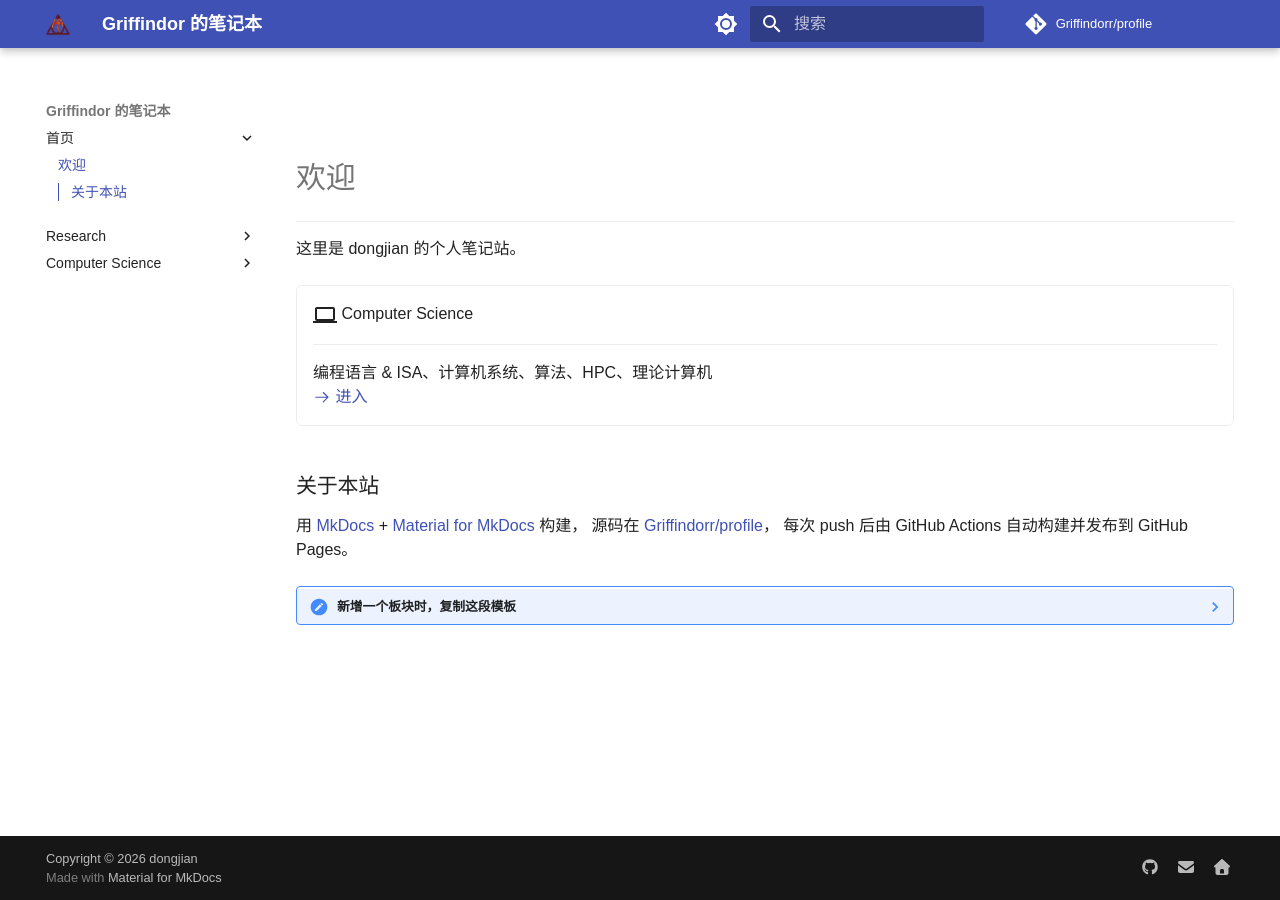
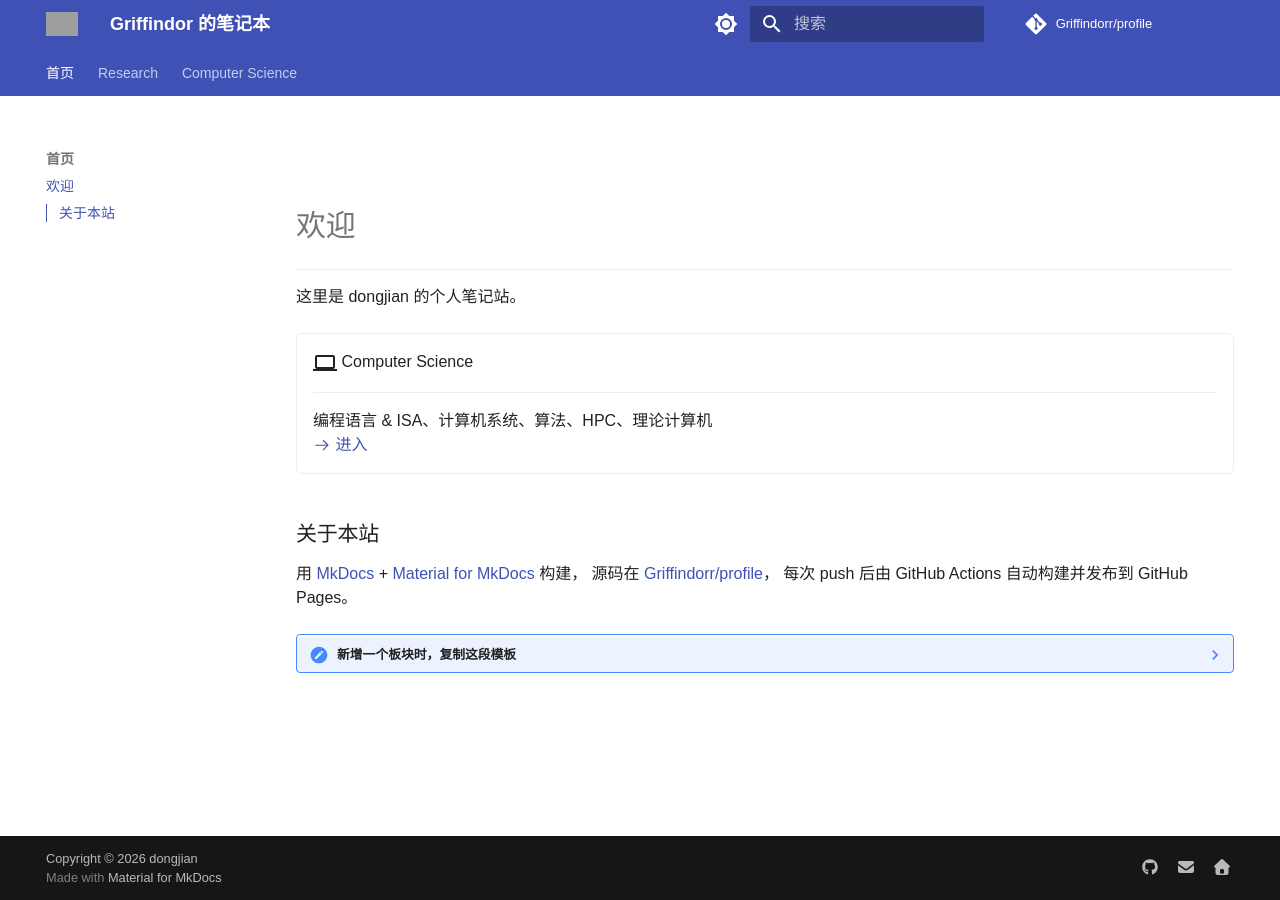
Before and after one commit to Griffindorr/profile, an MkDocs documentation site: the page built from docs/index.md, in a window 1280 px wide. Built offline with MkDocs 1.6.1 and Material for MkDocs 9.7.7, drawn with Linux system fonts in a browser that asks for light colours; comment, search, counter and statistics services are not loaded; a style sheet for code colours, icons or effects is not loaded; grey boxes are pictures that could not be loaded.

Commit message:
feat(nav): 顶层板块改为页头横向标签栏
加回 navigation.tabs —— 首页 / Research / Computer Science 从左侧栏
提到页头下方，横向排成标签。toc.integrate 保留（页面目录仍在左侧）。

顺带把 custom.css 的缓存版本号从 v=19 提到 v=20。

```diff
--- a/mkdocs.yml
+++ b/mkdocs.yml
@@ -18,7 +18,10 @@ theme:
   # GitHub Pages 对这些文件设了 cache-control: max-age=600，且文件名不变的话
   # 浏览器会直接用缓存里的旧图、根本不去下载。改 URL 才能强制刷新。
   favicon: assets/favicon.png?v=2
-  logo: assets/logo.png?v=2
+  # 页头左侧的圆形头像 —— 取的是 GitHub 账号 Griffindorr 的头像
+  # （https://github.com/Griffindorr.png）。原图是 Deathly Hallows 的 logo.png，
+  # 仍留在 docs/assets/ 里，要换回去把下面这行改成 assets/logo.png?v=3 即可。
+  logo: assets/avatar.jpg?v=1
   # 明暗切换：默认跟随系统偏好，右上角按钮可手动覆盖。
   # 配色用 Material 默认的 indigo —— 【不是】之前那套 brown + deep orange。
   palette:
@@ -36,10 +39,13 @@ theme:
       toggle:
         icon: material/brightness-4
         name: 切换到浅色模式
-  # features：只开了 toc.integrate —— 把页面目录从【右侧】移进【左侧】导航栏。
-  # 其余 21 项仍为出厂默认（已移除），备份在 .cache/theme-backup-*/mkdocs.yml。
+  # features：
+  #   navigation.tabs  —— 顶层板块（首页 / Research / Computer Science）横向排在页头下方
+  #   toc.integrate    —— 页面目录从【右侧】移进【左侧】导航栏
+  # 其余 20 项仍为出厂默认（已移除），备份在 .cache/theme-backup-*/mkdocs.yml。
   # 想让目录在滚动时自动跟着高亮，可以再补一行 toc.follow。
   features:
+    - navigation.tabs
     - toc.integrate
   #
   # 注意：overrides/ 目录还在，但已不再被 custom_dir 引用 ——
@@ -112,7 +118,8 @@ extra_css:
   - https://cdn.jsdelivr.net/npm/lxgw-wenkai-screen-webfont@1.7.0/lxgwwenkaiscreen.css
   - https://cdn.jsdelivr.net/npm/@fontsource/jetbrains-mono@5.0.20/index.css
   - https://unpkg.com/katex@0/dist/katex.min.css
-  - css/custom.css?v=19
+  # ⚠️ 改过 custom.css 就把 ?v= 的数字 +1，否则浏览器会用缓存里的旧样式。
+  - css/custom.css?v=20
 
 validation:
   nav:
```
